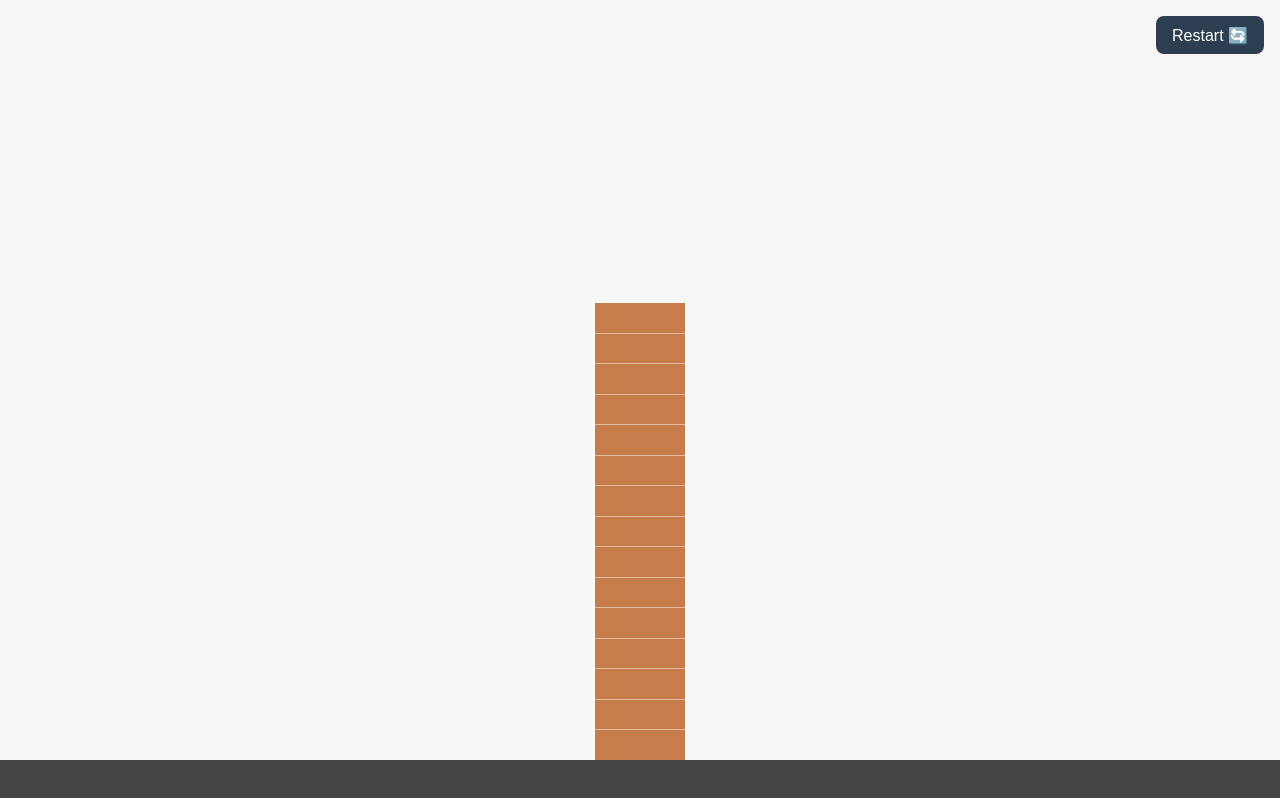
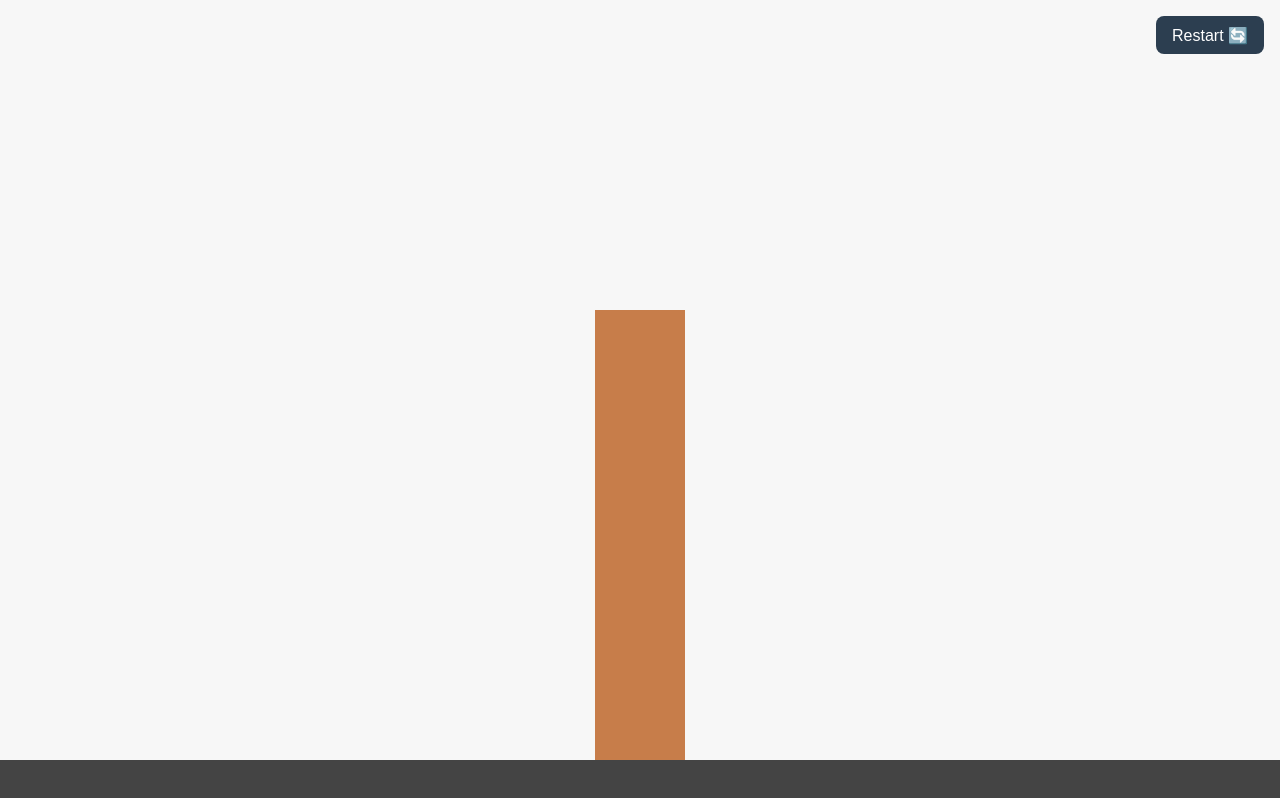
Before and after one commit to britt9296/jenga-game, a plain HTML site: page index.html in a window 1280 px wide. Drawn offline with nearby package versions, Linux system fonts and the light colour scheme; animation ran at ten frames a second.

Commit message:
Update index.html

```diff
--- a/index.html
+++ b/index.html
@@ -28,7 +28,7 @@
       const blockW = 90, blockH = 30;
       const squareSize = 30;
       const gap = 0;
-      const rowHeight = blockH + 0.5;
+      const rowHeight = blockH + 0;
       const groundHeight = 40;
       const startY = (H() - groundHeight) - blockH / 2;
       let i = 0;
```
